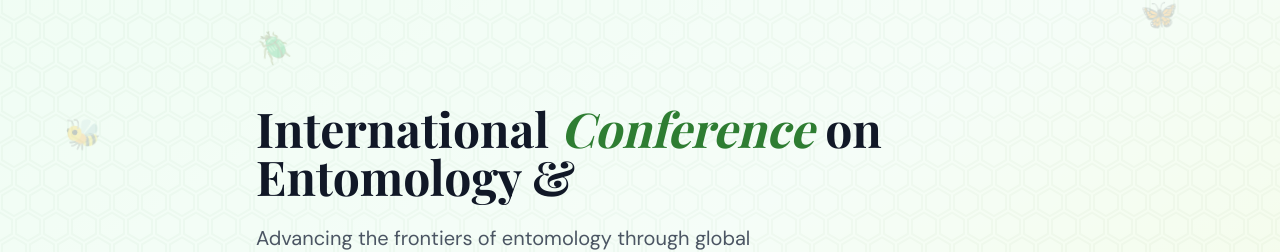
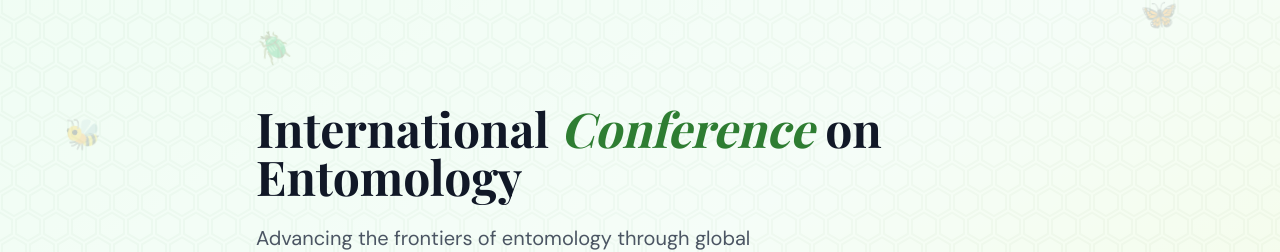
Before and after one commit to Dhanshri-Rc/entomo-conf, a React (Vite) app: page / in a window 1280 px wide. Shown: the part 116-368 px from the top of the page. Built offline with nearby package versions, Linux system fonts and the light colour scheme; a web font is replaced by a local one.

Commit message:
........

```diff
--- a/src/components/HeroSection.jsx
+++ b/src/components/HeroSection.jsx
@@ -57,7 +57,7 @@ export default function HeroSection() {
           >
             International{' '}
             <span className="text-forest-900 italic">Conference</span>
-            {' '}on Entomology &amp;{' '}
+            {' '}on Entomology
             <span className="relative inline-block">
 
               {/* Underline decoration */}
```
